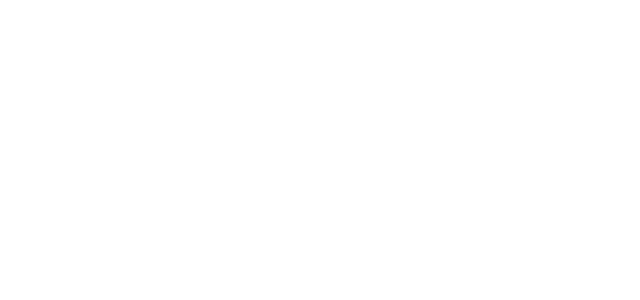
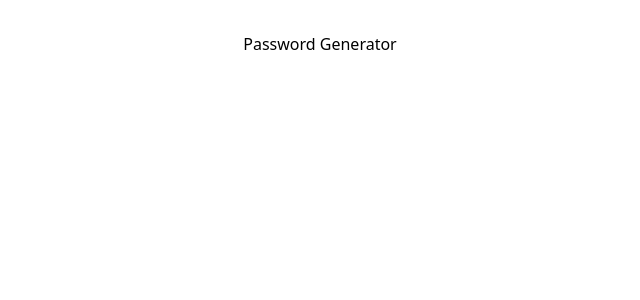
Before and after one commit to Abhigyankrsingh/password_generator, a React (Vite) app: page / in a window 1280 px wide. Shown: the top 300 px of the page, without its empty margins (320-960 px from the left). Built offline with nearby package versions, Linux system fonts and the light colour scheme.

Commit message:
Code_Update

```diff
--- a/src/App.jsx
+++ b/src/App.jsx
@@ -7,7 +7,7 @@
 
   return (
     <>
-
+     <h1 className='text-4xl text-center'>Password Generator</h1>
     </>
   )
 }
```
